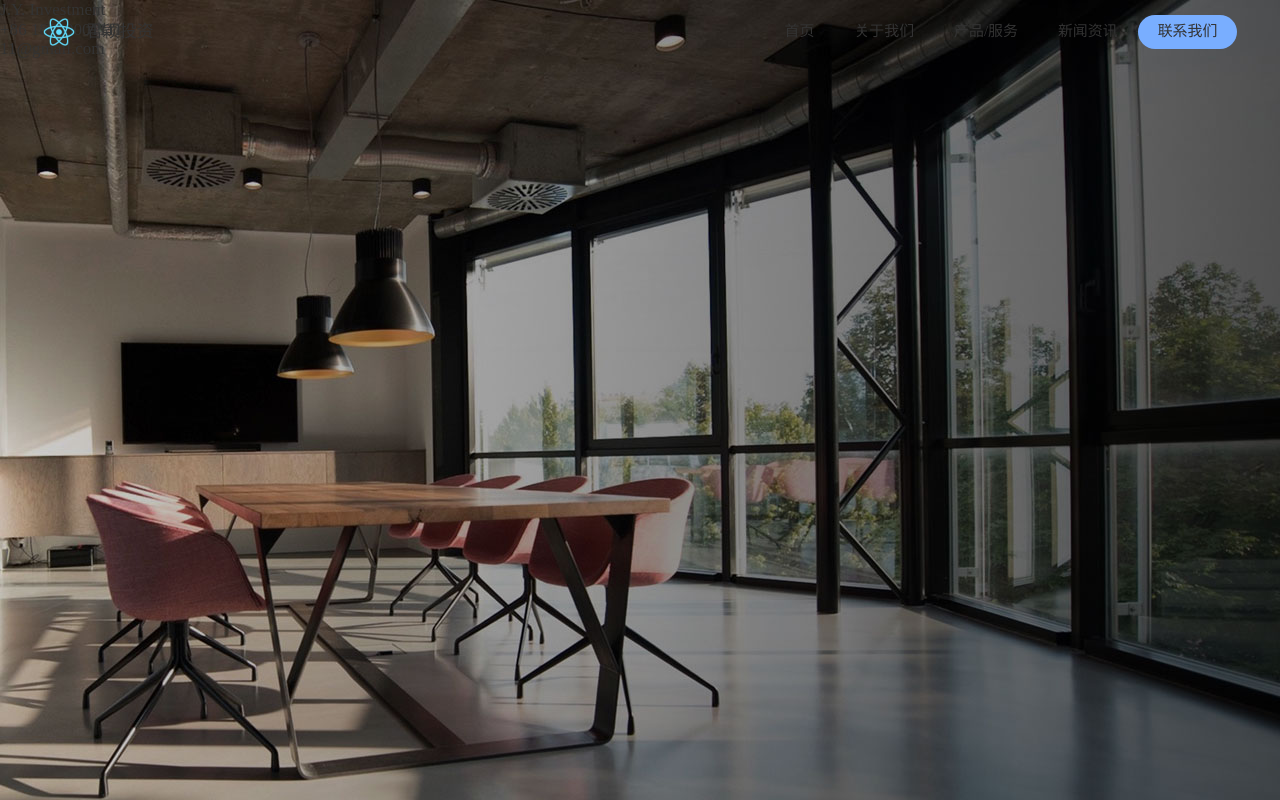
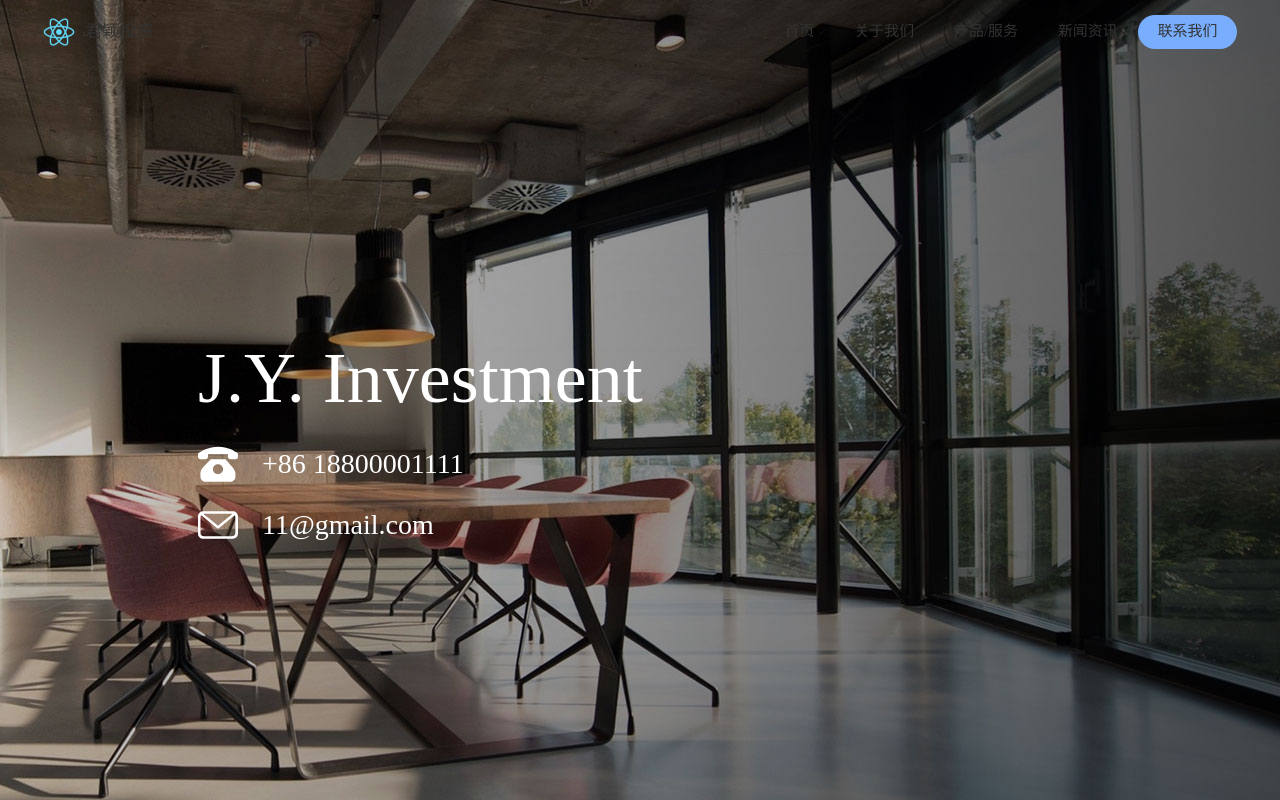
Before and after one commit to thoulee21/jyweb, a React (Create React App) app: page /contact in a window 1280 px wide. Shown: the top 800 px of the page. Built offline with nearby package versions, Linux system fonts and the light colour scheme.

Commit message:
feat：添加手风琴动画、文字显示动画

```diff
--- a/src/views/about/index.jsx
+++ b/src/views/about/index.jsx
@@ -29,7 +29,7 @@ function About(props) {
           <div className="lead-figure-right">
             <ul>
               {leadDate.map((item) => {
-                return <li>{item.title}</li>;
+                return <li key={item.title}>{item.title}</li>;
               })}
             </ul>
           </div>
--- a/src/views/about/index.scss
+++ b/src/views/about/index.scss
@@ -8,6 +8,7 @@
       position: absolute;
       top: 445px;
       left: 151px;
+      animation: fadeInOut 3s ease 1 alternate;
       .english {
         font-size: 48px;
         font-family: Times New Roman, Times New Roman-Normal;
@@ -24,6 +25,17 @@
         color: #333333;
       }
     }
+  }
+  @keyframes fadeInOut {
+    0% {
+      opacity: 0;
+    } /* from状态，初始时完全透明 */
+    // 50% {
+    //   opacity: 1;
+    // } /* to状态，中间时完全不透明 */
+    100% {
+      opacity: 1;
+    } /* to状态，最后时再次完全透明 */
   }
   .about-page-middle {
     margin-top: 184px;
--- a/src/views/contact/index.css
+++ b/src/views/contact/index.css
@@ -1,6 +1,46 @@
 .contact-page .contact-page-top {
   background: url("../../assets/images/link.jpg") 100% no-repeat;
   height: 900px;
+}
+
+.contact-page .contact-page-top .content {
+  margin: 337px 0 0 198px;
+  display: inline-block;
+}
+
+.contact-page .contact-page-top .content .name {
+  font-size: 72px;
+  font-family: Times New Roman, Times New Roman-Normal;
+  font-weight: normal;
+  text-align: LEFT;
+  color: #ffffff;
+}
+
+.contact-page .contact-page-top .content .tell {
+  font-size: 28px;
+  font-family: Times New Roman, Times New Roman-Normal;
+  font-weight: normal;
+  text-align: LEFT;
+  color: #ffffff;
+  line-height: 28px;
+  padding: 24px 0 27px;
+}
+
+.contact-page .contact-page-top .content .mail {
+  font-size: 28px;
+  font-family: Times New Roman, Times New Roman-Normal;
+  font-weight: normal;
+  text-align: LEFT;
+  color: #ffffff;
+}
+
+.contact-page .contact-page-top .content .tell img,
+.contact-page .contact-page-top .content .mail img {
+  display: inline-block;
+  width: 40px;
+  height: 40px;
+  color: #fff;
+  margin: 0 24px -11px 0;
 }
 
 .contact-page .contact-page-middle {
--- a/src/views/contact/index.jsx
+++ b/src/views/contact/index.jsx
@@ -1,5 +1,7 @@
 import React from "react";
 import linkRight from "../../assets/images/link-right.jpg";
+import dianhua from "../../assets/images/dianhua.svg";
+import lianxiwomen from "../../assets/images/lianxiwomen.svg";
 import "./index.scss";
 
 function Contact(props) {
@@ -8,8 +10,14 @@ function Contact(props) {
       <div className="contact-page-top">
         <div className="content">
           <div className="name">J.Y. Investment</div>
-          <div className="tell">+86 18800001111</div>
-          <div className="mail">11@gmail.com</div>
+          <div className="tell">
+            <img src={dianhua} alt="" />
+            +86 18800001111
+          </div>
+          <div className="mail">
+            <img src={lianxiwomen} alt="" />
+            11@gmail.com
+          </div>
         </div>
       </div>
       <div className="contact-page-middle">
--- a/src/views/contact/index.scss
+++ b/src/views/contact/index.scss
@@ -3,11 +3,40 @@
     background: url("../../assets/images/link.jpg") 100% no-repeat;
     height: 900px;
     .content {
+      margin: 337px 0 0 198px;
+      display: inline-block;
       .name {
+        font-size: 72px;
+        font-family: Times New Roman, Times New Roman-Normal;
+        font-weight: normal;
+        text-align: LEFT;
+        color: #ffffff;
       }
       .tell {
+        font-size: 28px;
+        font-family: Times New Roman, Times New Roman-Normal;
+        font-weight: normal;
+        text-align: LEFT;
+        color: #ffffff;
+        line-height: 28px;
+        padding: 24px 0 27px;
       }
       .mail {
+        font-size: 28px;
+        font-family: Times New Roman, Times New Roman-Normal;
+        font-weight: normal;
+        text-align: LEFT;
+        color: #ffffff;
+      }
+      .tell,
+      .mail {
+        img {
+          display: inline-block;
+          width: 40px;
+          height: 40px;
+          color: #fff;
+          margin: 0 24px -11px 0;
+        }
       }
     }
   }
--- a/src/views/product/Accordion/index.css
+++ b/src/views/product/Accordion/index.css
@@ -1,5 +1,6 @@
 .sfq {
   height: 500px;
+  width: 1400px;
   display: flex;
   justify-content: end;
   padding-right: 223px;
@@ -10,6 +11,7 @@
   height: 500px;
   border-radius: 10px;
   margin-left: 10px;
+  transition: 1s;
 }
 
 .sfq .sfq-item .sfq-content {
@@ -80,6 +82,7 @@
 .sfq .active .sfq-content {
   display: block;
   width: 381px;
+  transition: width 1s ease-out;
   height: 240px;
   font-size: 18px;
   font-family: Microsoft YaHei, Microsoft YaHei-Normal;
--- a/src/views/product/Accordion/index.min.css
+++ b/src/views/product/Accordion/index.min.css
@@ -1 +1 @@
-.sfq{height:500px;display:flex;justify-content:end;padding-right:223px}.sfq .sfq-item{width:240px;height:500px;border-radius:10px;margin-left:10px}.sfq .sfq-item .sfq-content{display:none}.sfq .sfq-item .sfq-title{padding:38px 0 19px 0;text-align:center;font-size:28px;font-family:Microsoft YaHei, Microsoft YaHei-Normal;font-weight:normal;color:#ffffff}.sfq .sfq-item .sfq-synopsis{width:190px;height:75px;margin:0 auto;font-size:18px;font-family:Microsoft YaHei, Microsoft YaHei-Normal;font-weight:normal;text-align:LEFT;color:#ffffff}.sfq .sfqOne{background:url("../../../assets/images/sfq1.jpg") 100% no-repeat}.sfq .sfqTwo{background:url("../../../assets/images/sfq2.jpg") 100% no-repeat}.sfq .sfqThr{background:url("../../../assets/images/sfq3.jpg") 100% no-repeat}.sfq .sfqFour{background:url("../../../assets/images/sfq4.jpg") 100% no-repeat}.sfq .sfqFive{background:url("../../../assets/images/sfq5.jpg") 100% no-repeat}.sfq .active{width:497px;height:499px;background:#ffffff;border:5px solid #4f4f4f;border-radius:10px;padding:0 0 0 71px}.sfq .active .sfq-synopsis{display:none}.sfq .active .sfq-title{font-size:28px;font-family:Microsoft YaHei, Microsoft YaHei-Normal;font-weight:normal;text-align:LEFT;color:#000000}.sfq .active .sfq-content{display:block;width:381px;height:240px;font-size:18px;font-family:Microsoft YaHei, Microsoft YaHei-Normal;font-weight:normal;color:#000000;line-height:20px}
+.sfq{height:500px;width:1400px;display:flex;justify-content:end;padding-right:223px}.sfq .sfq-item{width:240px;height:500px;border-radius:10px;margin-left:10px;transition:1s}.sfq .sfq-item .sfq-content{display:none}.sfq .sfq-item .sfq-title{padding:38px 0 19px 0;text-align:center;font-size:28px;font-family:Microsoft YaHei, Microsoft YaHei-Normal;font-weight:normal;color:#ffffff}.sfq .sfq-item .sfq-synopsis{width:190px;height:75px;margin:0 auto;font-size:18px;font-family:Microsoft YaHei, Microsoft YaHei-Normal;font-weight:normal;text-align:LEFT;color:#ffffff}.sfq .sfqOne{background:url("../../../assets/images/sfq1.jpg") 100% no-repeat}.sfq .sfqTwo{background:url("../../../assets/images/sfq2.jpg") 100% no-repeat}.sfq .sfqThr{background:url("../../../assets/images/sfq3.jpg") 100% no-repeat}.sfq .sfqFour{background:url("../../../assets/images/sfq4.jpg") 100% no-repeat}.sfq .sfqFive{background:url("../../../assets/images/sfq5.jpg") 100% no-repeat}.sfq .active{width:497px;height:499px;background:#ffffff;border:5px solid #4f4f4f;border-radius:10px;padding:0 0 0 71px}.sfq .active .sfq-synopsis{display:none}.sfq .active .sfq-title{font-size:28px;font-family:Microsoft YaHei, Microsoft YaHei-Normal;font-weight:normal;text-align:LEFT;color:#000000}.sfq .active .sfq-content{display:block;width:381px;transition:width 1s ease-out;height:240px;font-size:18px;font-family:Microsoft YaHei, Microsoft YaHei-Normal;font-weight:normal;color:#000000;line-height:20px}
--- a/src/views/product/Accordion/index.scss
+++ b/src/views/product/Accordion/index.scss
@@ -1,5 +1,6 @@
 .sfq {
   height: 500px;
+  width: 1400px;
   display: flex;
   justify-content: end;
   padding-right: 223px;
@@ -7,8 +8,9 @@
     width: 240px;
     height: 500px;
     border-radius: 10px;
-    // transition: all 1s ease-out;
     margin-left: 10px;
+    transition: 1s;
+
     .sfq-content {
       display: none;
     }
@@ -73,6 +75,8 @@
     .sfq-content {
       display: block;
       width: 381px;
+      transition: width 1s ease-out;
+
       height: 240px;
       font-size: 18px;
       font-family: Microsoft YaHei, Microsoft YaHei-Normal;
```
Also changed, not shown: src/views/about/index.css (+13 -0 lines), src/views/about/index.min.css (+1 -1 lines), src/views/contact/index.min.css (+1 -1 lines), src/assets/images/dianhua.svg (added), src/assets/images/lianxiwomen.svg (added).
